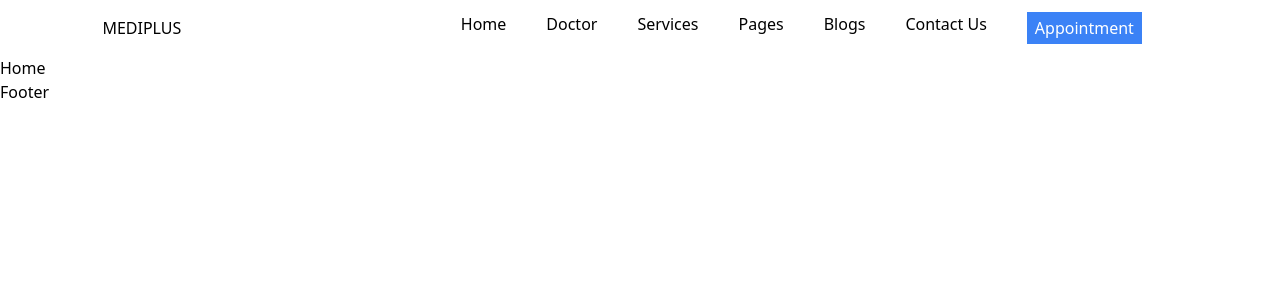
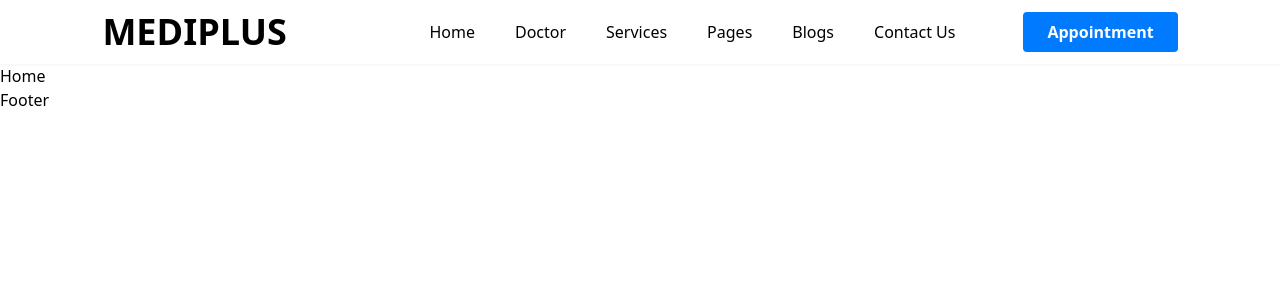
Before and after one commit to kunal-bhati2002/MediPlus, a React (Vite) app: page / in a window 1280 px wide. Shown: the top 300 px of the page. Built offline with nearby package versions, Linux system fonts and the light colour scheme.

Commit message:
Basic Header Made

```diff
--- a/src/components/UI/Header.tsx
+++ b/src/components/UI/Header.tsx
@@ -1,41 +1,30 @@
 import { NavLink } from "react-router-dom";
 
 function Header() {
-    return (<>
-        <header className="">
-            <nav className="grid grid-cols-[1fr,2fr] sm:flex-row justify-between items-center py-3 px-[8%] max-w-7xl mx-auto transition-all duration-300">
-                <h1>MEDIPLUS</h1>
+  return (
+    <header className="bg-white shadow-sm">
+      <nav className="flex justify-between items-center py-3 px-[8%] max-w-7xl mx-auto">
+        <h1 className="text-4xl font-bold">MEDIPLUS</h1>
 
-                <ul className="flex flex-col gap-2 sm:flex-row sm:gap-6 md:gap-10">
-                    <li>
-                        <NavLink to="/">Home</NavLink>
-                    </li>
-                    <li>
-                        <NavLink to="/">Doctor</NavLink>
-                    </li>
-                    <li>
-                        <NavLink to="/">Services</NavLink>
-                    </li>
-                    <li>
-                        <NavLink to="/">Pages</NavLink>
-                    </li>
-                    <li>
-                        <NavLink to="/">Blogs</NavLink>
-                    </li>
-                    <li>
-                        <NavLink to="/">Contact Us</NavLink>
-                    </li>
-                    <li>
+        <div className="flex items-center gap-12">
+          <ul className="flex items-center gap-6 md:gap-10 text-black font-medium">
+            <li><NavLink to="/">Home</NavLink></li>
+            <li><NavLink to="/">Doctor</NavLink></li>
+            <li><NavLink to="/">Services</NavLink></li>
+            <li><NavLink to="/">Pages</NavLink></li>
+            <li><NavLink to="/">Blogs</NavLink></li>
+            <li><NavLink to="/">Contact Us</NavLink></li>
+          </ul>
+
           <NavLink to="">
-                            <button className="bg-blue-500 px-2 py-1 text-white hover:bg-blue-900">
+            <button className="bg-primary px-6 py-2 ml-5 rounded text-white font-semibold hover:bg-primary-dark transition">
               Appointment
             </button>
           </NavLink>
-                    </li>
-                </ul>
+        </div>
       </nav>
     </header>
-    </>);
+  );
 }
 
-export default Header
+export default Header;
--- a/src/index.css
+++ b/src/index.css
@@ -1,3 +1,13 @@
 @tailwind base;
 @tailwind components;
 @tailwind utilities;
+
+:root {
+    --color-primary: #007BFF;
+    --color-primary-dark: #0056b3;
+}
+
+.dark {
+    --color-primary: #0056b3;
+    --color-primary-dark: #003a80;
+}
--- a/tailwind.config.js
+++ b/tailwind.config.js
@@ -2,7 +2,14 @@
 export default {
   content: ["./index.html", "./src/**/*.{js,ts,jsx,tsx}"],
   theme: {
-    extend: {},
+    extend: {
+      colors: {
+        primary: {
+          DEFAULT: "var(--color-primary)",
+          dark: "var(--color-primary-dark)",
+        },
+      },
+    },
   },
   plugins: [],
 };
```
Lines whose indentation alone changed are shown as unchanged.
